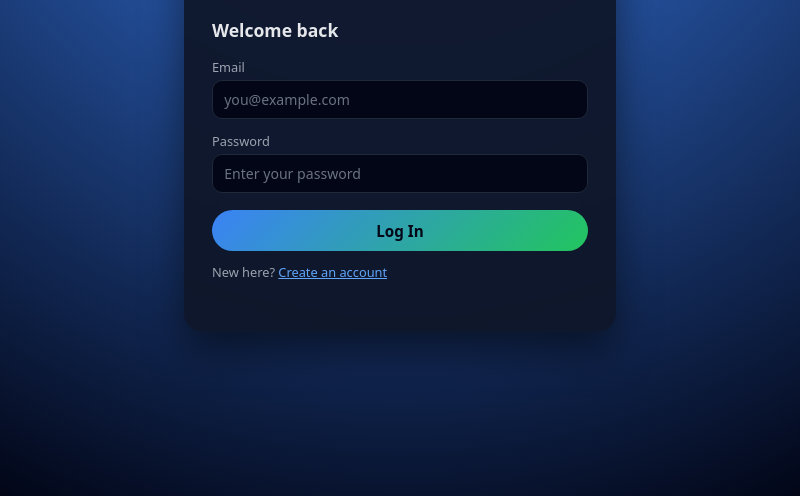
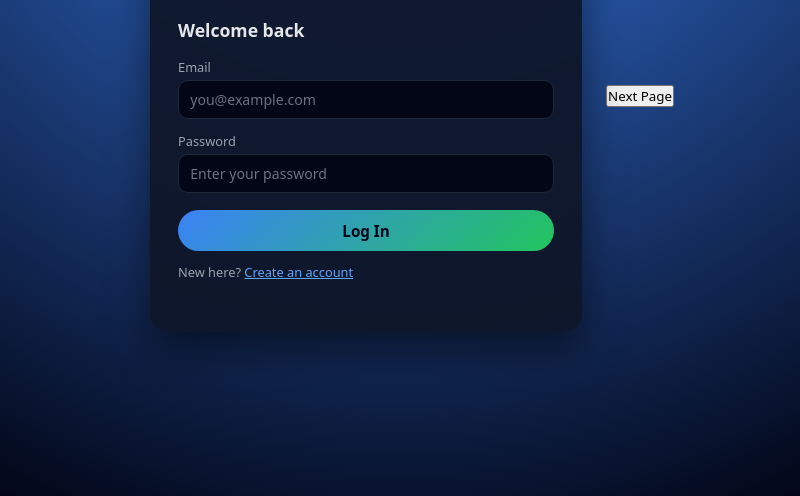
Before and after one commit to Coiny555/Gaming-Buddies, an Electron app: page auth.html in a window 800 px wide. Shown: the part 304-800 px from the top of the page. Drawn offline with Linux system fonts and the light colour scheme.

Commit message:
Update auth.html

```diff
--- a/auth.html
+++ b/auth.html
@@ -69,6 +69,9 @@
             </form>
         </div>
     </div>
+    <button onclick="window.location.href='avatar-page.html'">
+      Next Page
+    </button>
     <script>
         document.getElementById("submitbutton").addEventListener("click", async function() {
             const form = document.getElementById("signup-form");
```
